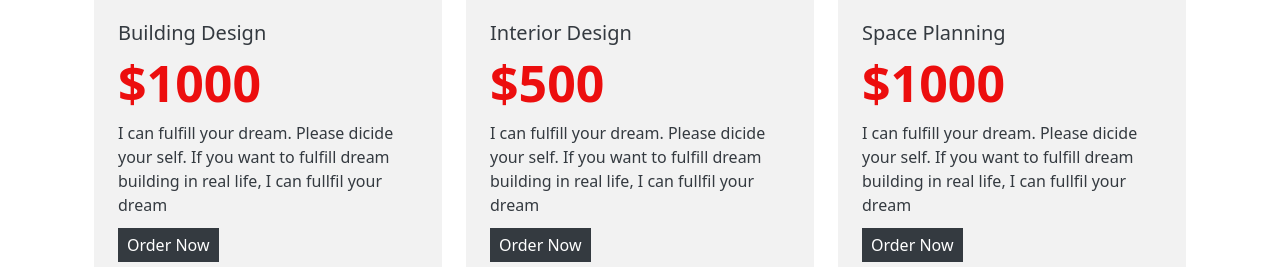
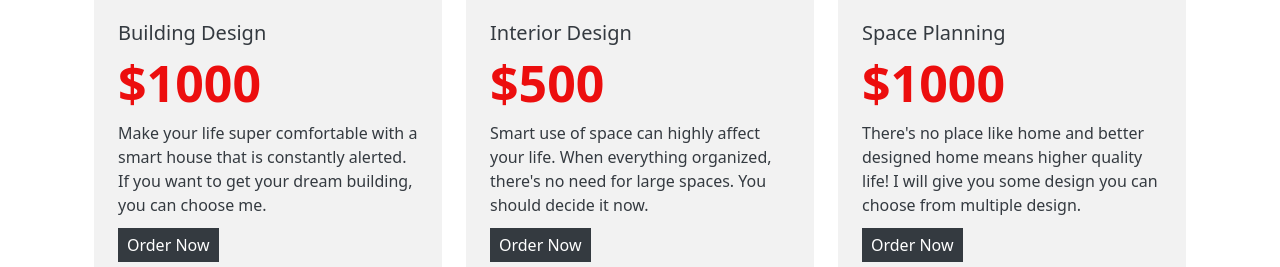
Before and after one commit to SMhamidAzad/Smart-Root, a React (Create React App) app: page / in a window 1280 px wide. Shown: the part 1220-1487 px from the top of the page. Built offline with nearby package versions, Linux system fonts and the light colour scheme; no server answers.

Commit message:
some updated

```diff
--- a/public/services.json
+++ b/public/services.json
@@ -4,20 +4,20 @@
         "img": "https://i.ibb.co/JtjCYLC/kevin-schmid-d-JKf-CGj-MNH8-unsplash-1-1.jpg",
         "name": "Building Design",
         "price": 1000,
-        "description": "I can fulfill your dream. Please dicide your self. If you want to fulfill dream building in real life, I can fullfil your dream"
+        "description": "Make your life super comfortable with a smart house that is constantly alerted. If you want to get your dream building, you can choose me."
     },
     {
         "id": 2,
         "img": "https://i.ibb.co/stJdhV2/view-modern-office-1.png",
         "name": "Interior Design",
         "price": 500,
-        "description": "I can fulfill your dream. Please dicide your self. If you want to fulfill dream building in real life, I can fullfil your dream"
+        "description": "Smart use of space can highly affect your life. When everything organized, there's no need for large spaces. You should decide it now."
     },
     {
         "id": 3,
         "img": "https://i.ibb.co/2hdn06M/toy-house-notebook-draft-1.png",
         "name": "Space Planning",
         "price": 1000,
-        "description": "I can fulfill your dream. Please dicide your self. If you want to fulfill dream building in real life, I can fullfil your dream"
+        "description": "There's no place like home and better designed home means higher quality life! I will give you some design you can choose from multiple design."
     }
 ]
--- a/src/Pages/SignUp/SignUp.css
+++ b/src/Pages/SignUp/SignUp.css
@@ -61,3 +61,16 @@
     background: linear-gradient(25deg, #046f8a 0%, #0792b4 100%);
     /* background: linear-gradient(25deg, #f90632db 0%, #b10423db 100%); */
 }
+
+@media screen and (max-width: 688px) {
+    .form{
+        width: 100%;
+        margin: 0 auto;
+    }
+    .input-div input{
+        width: 80%;
+    }
+    .submit-btn{
+        width: 80%
+    }
+}
--- a/src/Pages/SocialLogin/SocialLogin.js
+++ b/src/Pages/SocialLogin/SocialLogin.js
@@ -14,7 +14,7 @@ const SocialLogin = () => {
     }, [user])
     return (
         <div>
-            <div className='d-flex align-items-center'>
+            <div className='d-flex align-items-center hr-line'>
                 <div style={{ width: '186px', borderTop: '2px solid gray' }}></div>
                 <p className='mt-2 mx-3'>or</p>
                 <div style={{ width: '186px', borderTop: '2px solid gray' }}></div>
```
